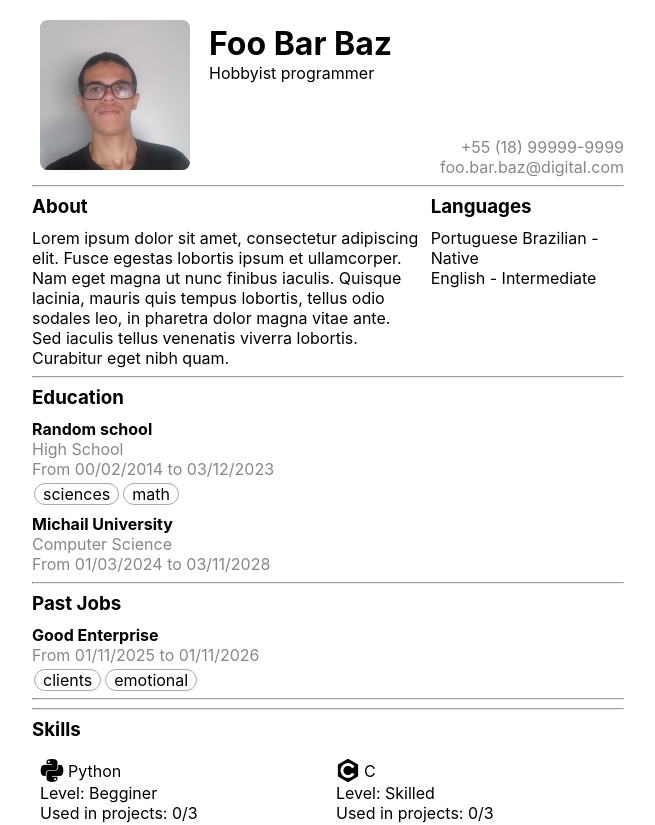
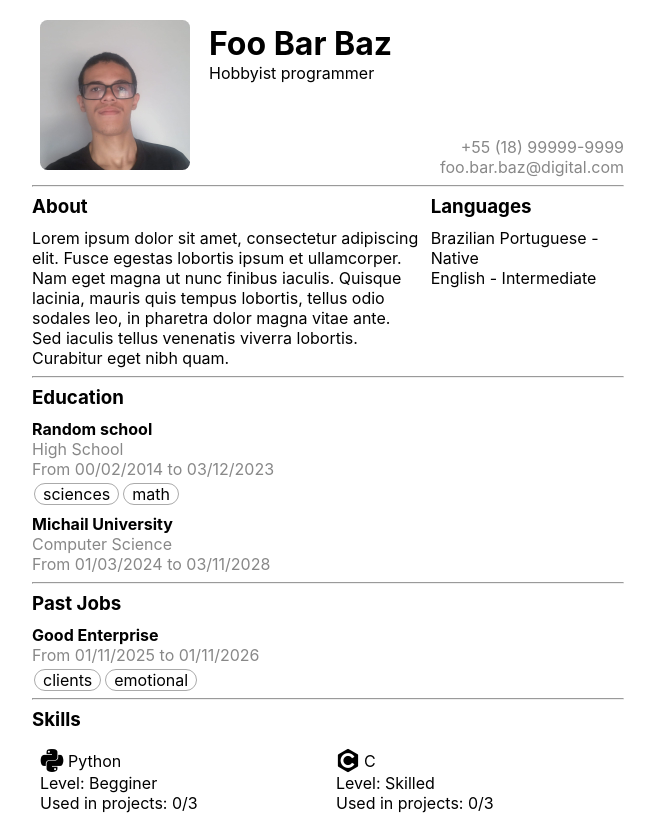
Before and after one commit to Johnnathan28/my-page, a JavaScript app: page / in a window 1280 px wide. Shown: the top 825 px of the page, without its empty margins (312-967 px from the left). Built offline with nearby package versions, Linux system fonts and the light colour scheme; the HTML template or start-up script is replaced by a standard one.

Commit message:
Remove forgotten <hr/> separator

```diff
--- a/src/pages/curriculum-vitae/index.js
+++ b/src/pages/curriculum-vitae/index.js
@@ -238,7 +238,7 @@ const g = {
     new Skill("Go", new Level(0), "devicon-go-plain"),
   ],
   languages: [
-    new Skill("Portuguese Brazilian", new Level(Level.Native, true)),
+    new Skill("Brazilian Portuguese", new Level(Level.Native, true)),
     new Skill("English", new Level(Level.Intermediate, true))
   ],
   projects: [
@@ -268,7 +268,6 @@ function CurriculumVitae() {
       <hr/>
       <Experiences name="Past Jobs" experiences={g.pastJobs}/>
       <hr/>
-      <hr/>
       <Skills resume={g}/>
       <hr/>
       <Projects src={g.projects}/>
```
